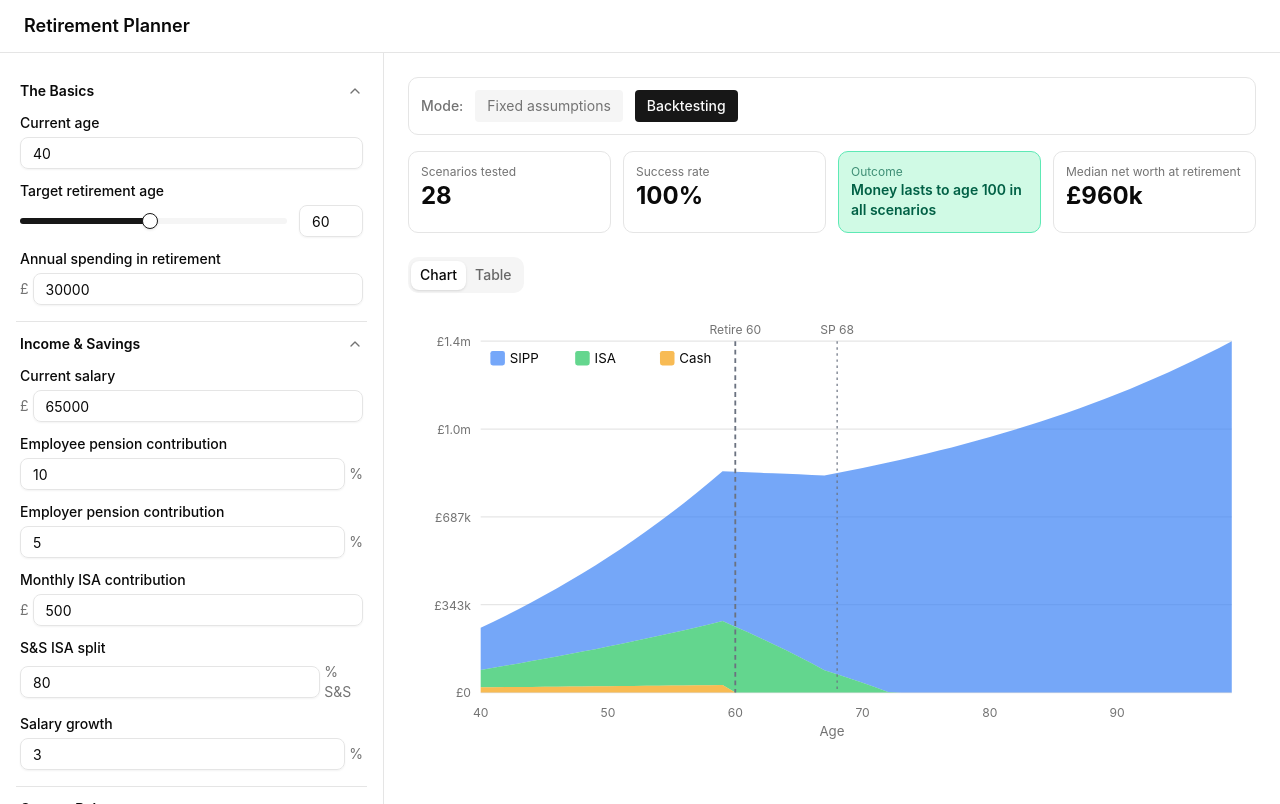
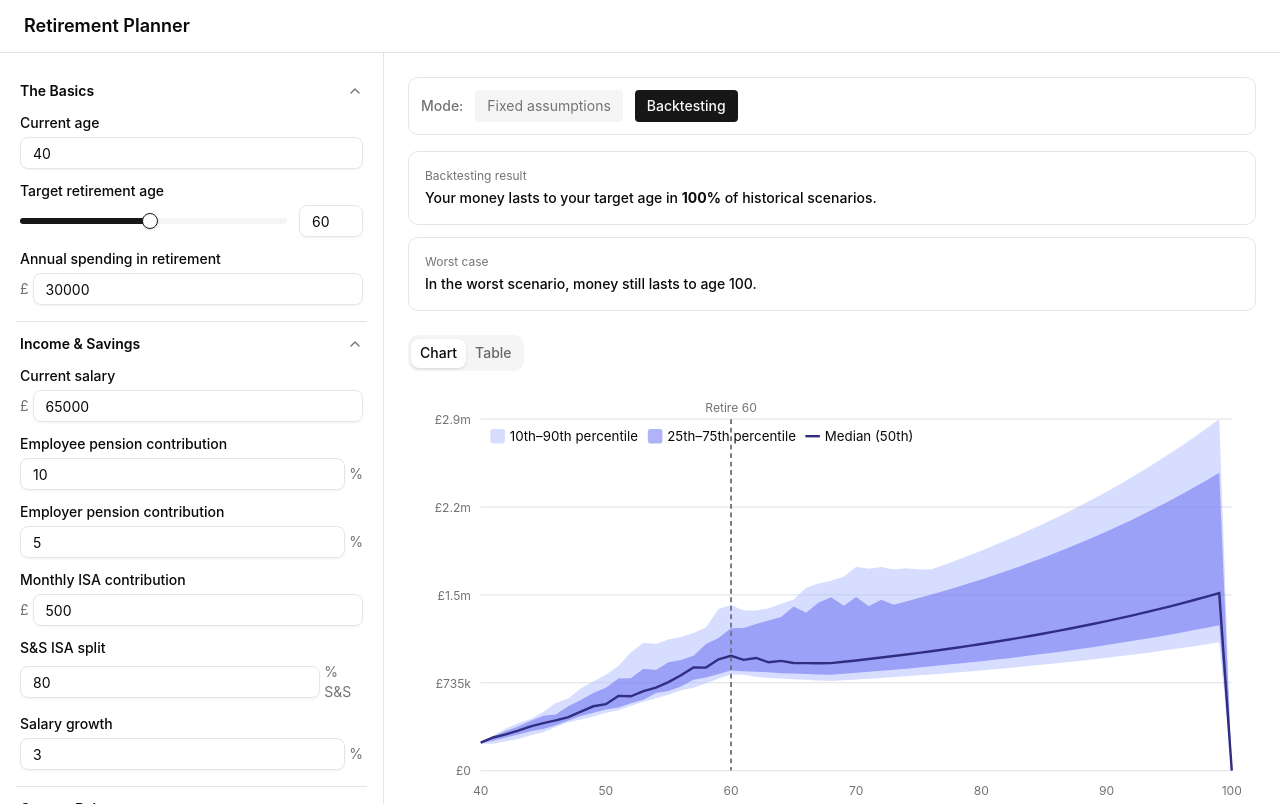
Before and after one commit to tsg21/retirement-modelling, a React (Vite) app in the folder app/: page / in a window 1280 px wide. Both pictures are taken after a click on the button "Backtesting". Built offline with nearby package versions, Linux system fonts and the light colour scheme.

Commit message:
Implement backtesting fan chart and summary messaging

```diff
--- a/app/src/components/ResultsPanel.tsx
+++ b/app/src/components/ResultsPanel.tsx
@@ -1,7 +1,7 @@
 import { useMemo } from 'react'
 import { Tabs, TabsContent, TabsList, TabsTrigger } from '@/components/ui/tabs'
 import type { Inputs, YearProjection } from '../types'
-import type { BacktestResult, SimulationWarning } from '../engine/types'
+import type { BacktestResult, PercentileBand, SimulationWarning } from '../engine/types'
 import { computeSummary } from '../lib/mockData'
 
 interface ResultsPanelProps {
@@ -45,6 +45,29 @@ function SummaryBar({ data, inputs }: { data: YearProjection[], inputs: Inputs }
       <div className="rounded-lg border border-border bg-card p-3">
         <div className="text-xs text-muted-foreground">Pot at retirement</div>
         <div className="text-2xl font-bold">{formatMoney(summary.totalAtRetirement)}</div>
+      </div>
+    </div>
+  )
+}
+
+function BacktestingSummary({ backtestResult, inputs }: { backtestResult: BacktestResult, inputs: Inputs }) {
+  const successRate = Math.round(backtestResult.successRate * 100)
+
+  return (
+    <div className="grid gap-3 mb-6">
+      <div className="rounded-lg border border-border bg-card p-4">
+        <div className="text-xs text-muted-foreground mb-1">Backtesting result</div>
+        <div className="text-sm font-medium">
+          Your money lasts to your target age in <span className="font-bold">{successRate}%</span> of historical scenarios.
+        </div>
+      </div>
+      <div className="rounded-lg border border-border bg-card p-4">
+        <div className="text-xs text-muted-foreground mb-1">Worst case</div>
+        <div className="text-sm font-medium">
+          {backtestResult.worstCase
+            ? `In the worst scenario (retiring in ${backtestResult.worstCase.startYear}), money runs out at age ${backtestResult.worstCase.ageMoneyRunsOut}.`
+            : `In the worst scenario, money still lasts to age ${inputs.longevity}.`}
+        </div>
       </div>
     </div>
   )
@@ -241,6 +264,126 @@ function StackedAreaChart({ data, inputs }: { data: YearProjection[], inputs: In
   )
 }
 
+function FanChart({ percentileBands, inputs }: { percentileBands: PercentileBand[], inputs: Inputs }) {
+  const width = 700
+  const height = 350
+  const padding = { top: 20, right: 20, bottom: 40, left: 60 }
+
+  if (percentileBands.length === 0) {
+    return <div className="text-sm text-muted-foreground">No backtesting scenarios available.</div>
+  }
+
+  const chartW = width - padding.left - padding.right
+  const chartH = height - padding.top - padding.bottom
+
+  const maxVal = Math.max(...percentileBands.map(d => d.p90), 1)
+  const minAge = percentileBands[0].age
+  const maxAge = percentileBands[percentileBands.length - 1].age
+
+  const x = (age: number) => padding.left + ((age - minAge) / Math.max(maxAge - minAge, 1)) * chartW
+  const y = (val: number) => padding.top + chartH - (Math.max(val, 0) / maxVal) * chartH
+
+  const buildBandPath = (upper: keyof PercentileBand, lower: keyof PercentileBand) => {
+    const top = percentileBands.map(d => `${x(d.age)},${y(d[upper] as number)}`)
+    const bottom = [...percentileBands].reverse().map(d => `${x(d.age)},${y(d[lower] as number)}`)
+    return `M${top.join('L')}L${bottom.join('L')}Z`
+  }
+
+  const medianPath = `M${percentileBands.map(d => `${x(d.age)},${y(d.p50)}`).join('L')}`
+  const retirementX = x(inputs.retirementAge)
+  const yTicks = [0, 0.25, 0.5, 0.75, 1].map(p => Math.round(maxVal * p))
+
+  return (
+    <svg viewBox={`0 0 ${width} ${height}`} className="w-full h-auto">
+      {yTicks.map(tick => (
+        <g key={tick}>
+          <line
+            x1={padding.left}
+            y1={y(tick)}
+            x2={width - padding.right}
+            y2={y(tick)}
+            stroke="currentColor"
+            strokeOpacity={0.1}
+          />
+          <text
+            x={padding.left - 8}
+            y={y(tick) + 4}
+            textAnchor="end"
+            className="fill-muted-foreground"
+            fontSize={10}
+          >
+            {formatMoney(tick)}
+          </text>
+        </g>
+      ))}
+
+      <path d={buildBandPath('p90', 'p10')} fill="#a5b4fc" opacity={0.45} />
+      <path d={buildBandPath('p75', 'p25')} fill="#6366f1" opacity={0.5} />
+      <path d={medianPath} fill="none" stroke="#312e81" strokeWidth={2} />
+
+      <line
+        x1={retirementX}
+        y1={padding.top}
+        x2={retirementX}
+        y2={padding.top + chartH}
+        stroke="#6b7280"
+        strokeDasharray="4 3"
+        strokeWidth={1.5}
+      />
+      <text
+        x={retirementX}
+        y={padding.top - 6}
+        textAnchor="middle"
+        className="fill-muted-foreground"
+        fontSize={10}
+      >
+        Retire {inputs.retirementAge}
+      </text>
+
+      {percentileBands
+        .filter(d => d.age % 10 === 0 || d.age === minAge)
+        .map(d => (
+          <text
+            key={d.age}
+            x={x(d.age)}
+            y={padding.top + chartH + 20}
+            textAnchor="middle"
+            className="fill-muted-foreground"
+            fontSize={10}
+          >
+            {d.age}
+          </text>
+        ))}
+      <text
+        x={width / 2}
+        y={height - 4}
+        textAnchor="middle"
+        className="fill-muted-foreground"
+        fontSize={11}
+      >
+        Age
+      </text>
+
+      <g transform={`translate(${padding.left + 8}, ${padding.top + 8})`}>
+        {[
+          { label: '10th–90th percentile', color: '#a5b4fc', opacity: 0.45 },
+          { label: '25th–75th percentile', color: '#6366f1', opacity: 0.5 },
+          { label: 'Median (50th)', color: '#312e81', opacity: 1 },
+        ].map((item, i) => (
+          <g key={item.label} transform={`translate(${i * 130}, 0)`}>
+            {item.label.includes('Median')
+              ? <line x1={0} y1={6} x2={12} y2={6} stroke={item.color} strokeWidth={2} />
+              : <rect width={12} height={12} fill={item.color} opacity={item.opacity} rx={2} />}
+            <text x={16} y={10} fontSize={11} className="fill-foreground">
+              {item.label}
+            </text>
+          </g>
+        ))}
+      </g>
+    </svg>
+  )
+}
+
 function DataTable({ data, inputs }: { data: YearProjection[], inputs: Inputs }) {
   return (
     <div className="overflow-x-auto">
@@ -371,36 +514,7 @@ export function ResultsPanel({ data, warnings, inputs, backtestingMode, onBackte
       <ModeToggle backtestingMode={backtestingMode} onChange={onBacktestingModeChange} />
       <WarningBar warnings={warnings} />
       {backtestResult ? (
-        <div className="grid grid-cols-2 lg:grid-cols-4 gap-3 mb-6">
-          <div className="rounded-lg border border-border bg-card p-3">
-            <div className="text-xs text-muted-foreground">Scenarios tested</div>
-            <div className="text-2xl font-bold">{backtestResult.scenarios.length}</div>
-          </div>
-          <div className="rounded-lg border border-border bg-card p-3">
-            <div className="text-xs text-muted-foreground">Success rate</div>
-            <div className="text-2xl font-bold">{Math.round(backtestResult.successRate * 100)}%</div>
-          </div>
-          <div className={`rounded-lg border p-3 ${
-            backtestResult.successRate >= 0.9
-              ? 'bg-emerald-100 text-emerald-800 border-emerald-300'
-              : backtestResult.successRate >= 0.7
-                ? 'bg-amber-100 text-amber-800 border-amber-300'
-                : 'bg-red-100 text-red-800 border-red-300'
-          }`}>
-            <div className="text-xs opacity-70">Outcome</div>
-            <div className="text-sm font-semibold">
-              {backtestResult.worstCase
-                ? `Worst case: money runs out at age ${backtestResult.worstCase.ageMoneyRunsOut} (${backtestResult.worstCase.startYear} scenario)`
-                : `Money lasts to age ${inputs.longevity} in all scenarios`}
-            </div>
-          </div>
-          <div className="rounded-lg border border-border bg-card p-3">
-            <div className="text-xs text-muted-foreground">Median net worth at retirement</div>
-            <div className="text-2xl font-bold">
-              {formatMoney(backtestResult.percentileBands.find(b => b.age === inputs.retirementAge)?.p50 ?? 0)}
-            </div>
-          </div>
-        </div>
+        <BacktestingSummary backtestResult={backtestResult} inputs={inputs} />
       ) : (
         <SummaryBar data={data} inputs={inputs} />
       )}
@@ -412,7 +526,9 @@ export function ResultsPanel({ data, warnings, inputs, backtestingMode, onBackte
         </TabsList>
 
         <TabsContent value="chart" className="mt-4">
-          <StackedAreaChart data={data} inputs={inputs} />
+          {backtestResult
+            ? <FanChart percentileBands={backtestResult.percentileBands} inputs={inputs} />
+            : <StackedAreaChart data={data} inputs={inputs} />}
         </TabsContent>
 
         <TabsContent value="table" className="mt-4">
```
Also changed, not shown: 1 other file (tests, documents, lock files or other folders).
